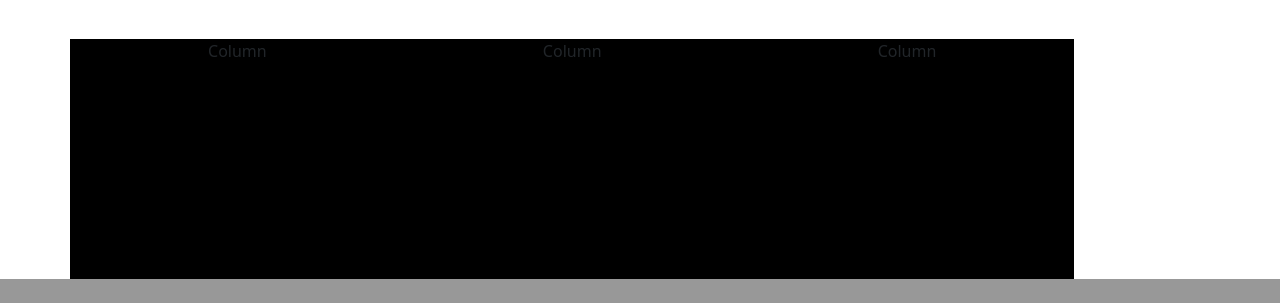
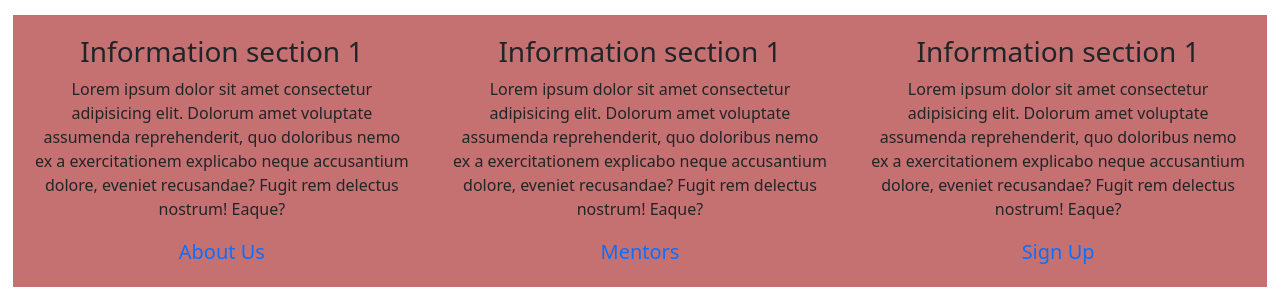
Before and after one commit to folarin-ogungbemi/Femtoring, a Django app: page / in a window 1280 px wide. Shown: the part 537-840 px from the top of the page. Before the commit the page ends 816 px from the top, so only its background shows below. Run offline with Django 4.2, Linux system fonts and the light colour scheme; parts of the project's set-up code (start-up, migrations or seed data) failed here and were passed over.

Commit message:
Development eoin (#39)
* Add hero image, text overlay and button

* Remove p element from hero image overlay and begin info section

* Add Headings, text and links to information section

```diff
--- a/static/css/base.css
+++ b/static/css/base.css
@@ -53,16 +53,26 @@ GENERAL STYLE
 }
 
 #hero-button {
-    background-color:#c57171;
+    background-color:#d6b7b7;
     border: none;
 }
 
-/* Hero Image */
+/* Info box */
 #info-container {
-    margin-top: 5vh;
-    height: 30vh;
-    width: 90%;
-    background-color: #000000;
+    margin-top: 2vh;
+    margin-bottom: 2vh;
+    margin-left: auto;
+    margin-right: auto;
+    width: 98%;
+    height: auto;
+    border-radius: 5px;
+    background-color: #6b9bc497;
+}
+
+#info-container div {
+    padding: 20px;
+    background-color:#c57171;
+    border: none;
 }
 
 /*****************
--- a/templates/index.html
+++ b/templates/index.html
@@ -9,17 +9,21 @@
         <a class="btn btn-primary" id="hero-button" href="{% url 'mentors_page' %}">Meet The Mentors</a>
     </div>
 </div>
-<div class="container text-center">
-    <div class="row" id="info-container">
-      <div class="col-4">
-        Column
-      </div>
-      <div class="col-4">
-        Column
-      </div>
-      <div class="col-4">
-        Column
-      </div>
+<div class="row text-center align-items-center" id="info-container">
+    <div class="col-12 col-md-4">
+        <h3>Information section 1</h3>
+        <p>Lorem ipsum dolor sit amet consectetur adipisicing elit. Dolorum amet voluptate assumenda reprehenderit, quo doloribus nemo ex a exercitationem explicabo neque accusantium dolore, eveniet recusandae? Fugit rem delectus nostrum! Eaque?</p>
+        <a href="{% url 'about_us_page' %}" class="text-decoration-none fs-5">About Us</a>
     </div>
-  </div>
+    <div class="col-12 col-md-4">
+        <h3>Information section 1</h3>
+        <p>Lorem ipsum dolor sit amet consectetur adipisicing elit. Dolorum amet voluptate assumenda reprehenderit, quo doloribus nemo ex a exercitationem explicabo neque accusantium dolore, eveniet recusandae? Fugit rem delectus nostrum! Eaque?</p>
+        <a href="{% url 'mentors_page' %}" class="text-decoration-none fs-5">Mentors</a>
+    </div>
+    <div class="col-12 col-md-4">
+        <h3>Information section 1</h3>
+        <p>Lorem ipsum dolor sit amet consectetur adipisicing elit. Dolorum amet voluptate assumenda reprehenderit, quo doloribus nemo ex a exercitationem explicabo neque accusantium dolore, eveniet recusandae? Fugit rem delectus nostrum! Eaque?</p>
+        <a class="text-decoration-none fs-5" href="{% url 'account_signup' %}">Sign Up</a>
+    </div>
+</div>
 {% endblock %}
```
